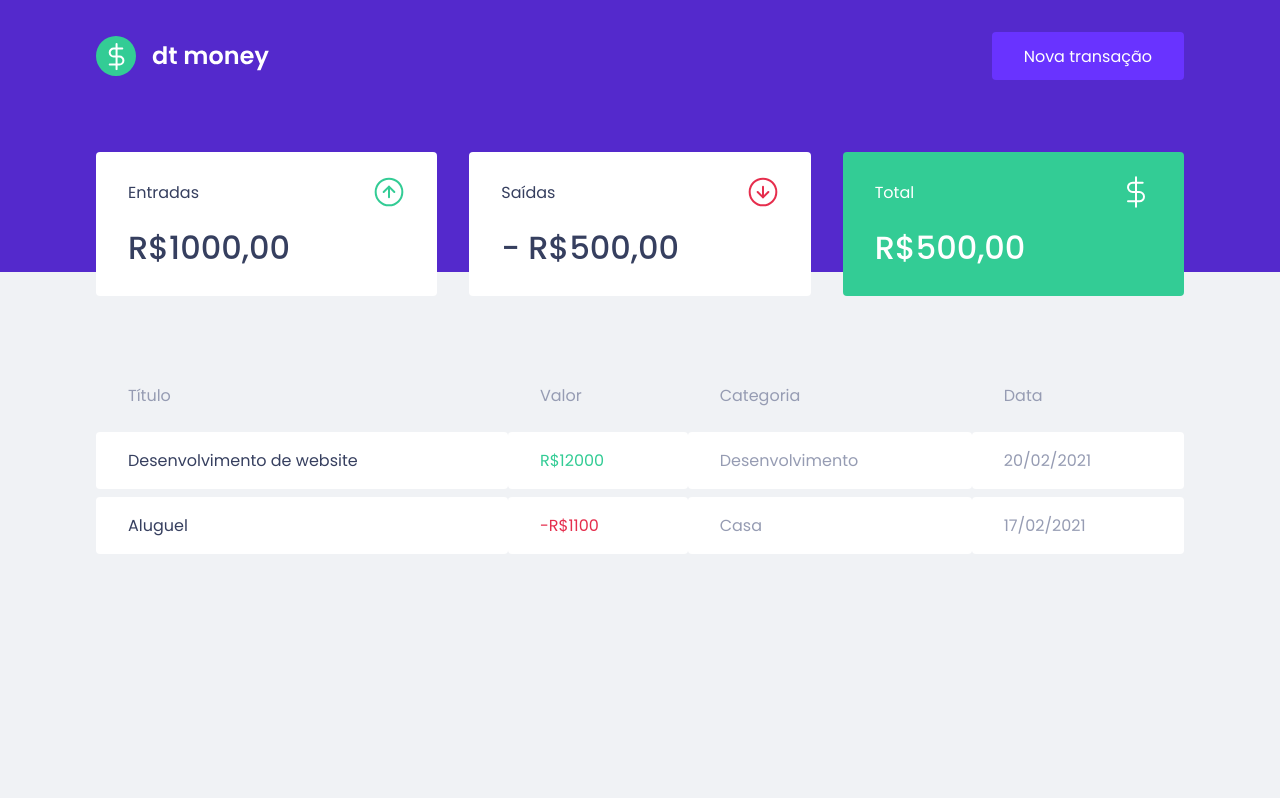
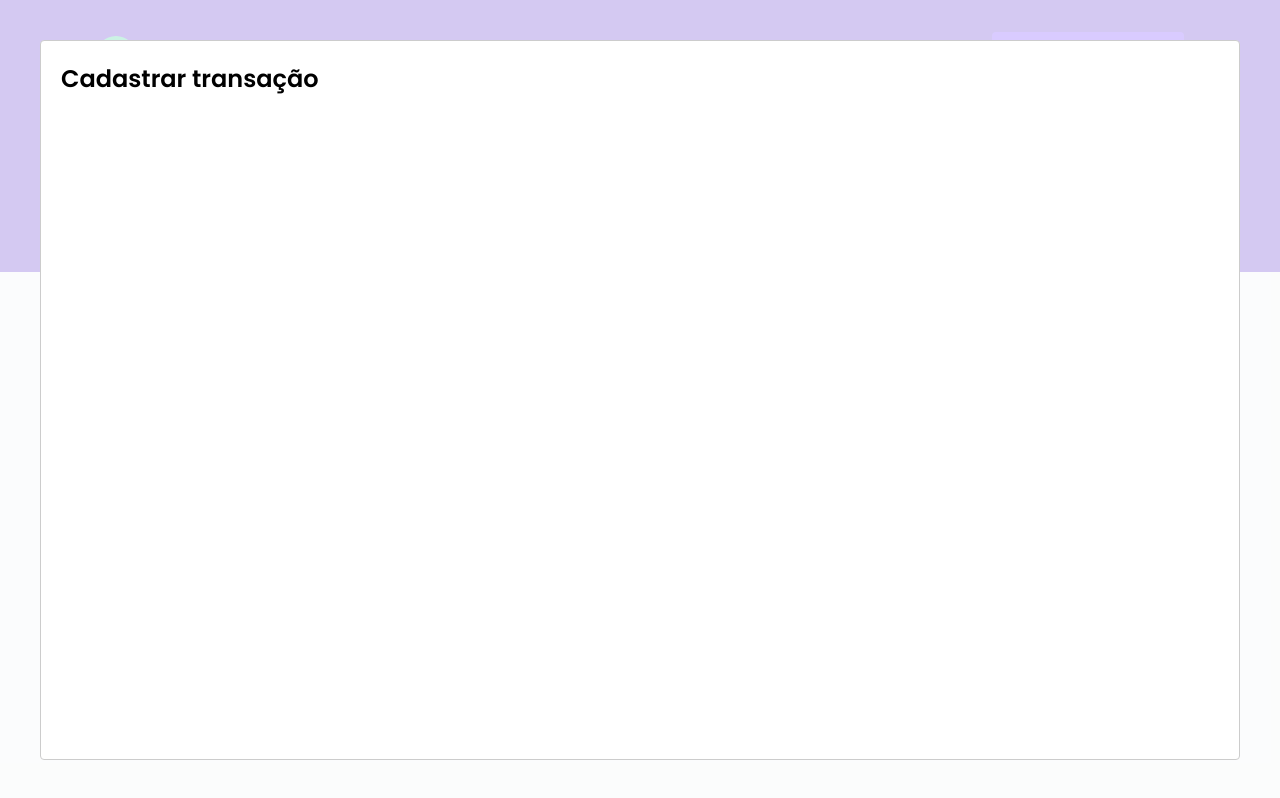
Before and after one commit to murillopm/ignite-02-dtmoney, a React (Create React App) app: page / in a window 1280 px wide. Both pictures are taken after a click on the button "Nova transação". Built offline with nearby package versions, Linux system fonts and the light colour scheme; no server answers; what miragejs would draw is missing.

Commit message:
Configurando modal de criacao

```diff
--- a/package.json
+++ b/package.json
@@ -7,6 +7,7 @@
     "miragejs": "^0.1.41",
     "react": "^17.0.2",
     "react-dom": "^17.0.2",
+    "react-modal": "^3.14.3",
     "react-scripts": "4.0.3",
     "styled-components": "^5.3.0",
     "web-vitals": "^1.0.1"
@@ -19,6 +20,7 @@
     "@types/node": "^12.0.0",
     "@types/react": "^17.0.0",
     "@types/react-dom": "^17.0.0",
+    "@types/react-modal": "^3.12.1",
     "@types/styled-components": "^5.1.11",
     "typescript": "^4.1.2"
   },
--- a/src/App.tsx
+++ b/src/App.tsx
@@ -1,12 +1,32 @@
+import { useState } from 'react';
+import Modal from 'react-modal'
+
 import { GlobalStyle } from "./styles/global";
+
 import { Header } from "./components/Header";
 import { Dashboard } from "./components/Dashboard";
 
 export function App() {
+  const [isNewTransactionModalOpen, setIsNewTransactionModalOpen] = useState(false)
+
+  function handleOpenNewTransactionModal() {
+    setIsNewTransactionModalOpen(true)
+  }
+
+  function handleCloseNewTransactionModal() {
+    setIsNewTransactionModalOpen(false)
+  }
+
   return (
     <>
-      <Header />
+      <Header onOpenNewTransactionModal={handleOpenNewTransactionModal}/>
       <Dashboard />
+      <Modal
+          isOpen={isNewTransactionModalOpen}
+          onRequestClose={handleCloseNewTransactionModal}
+      >
+        <h2>Cadastrar transação</h2>
+      </Modal>
       <GlobalStyle />
     </>
   );
--- a/src/components/Header/index.tsx
+++ b/src/components/Header/index.tsx
@@ -1,12 +1,16 @@
 import logoImg from '../../assets/logo.svg'
+
 import { Container, Content } from './styles'
+interface HeaderProps {
+  onOpenNewTransactionModal: () => void;
+}
 
-export function Header() {
+export function Header({ onOpenNewTransactionModal }: HeaderProps) {
   return (
     <Container>
       <Content>
         <img src={logoImg} alt="dt money" />
-        <button type="button">
+        <button type="button" onClick={onOpenNewTransactionModal}>
           Nova transação
         </button>
       </Content>
```
Also changed, not shown: 1 other file (tests, documents, lock files or other folders).
